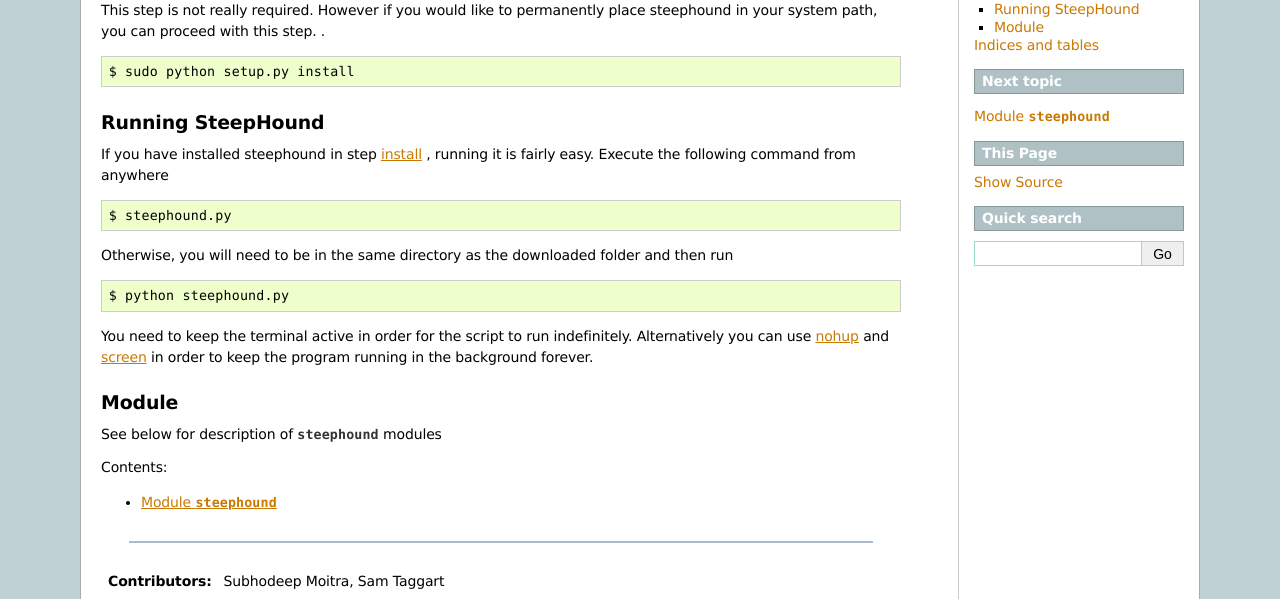
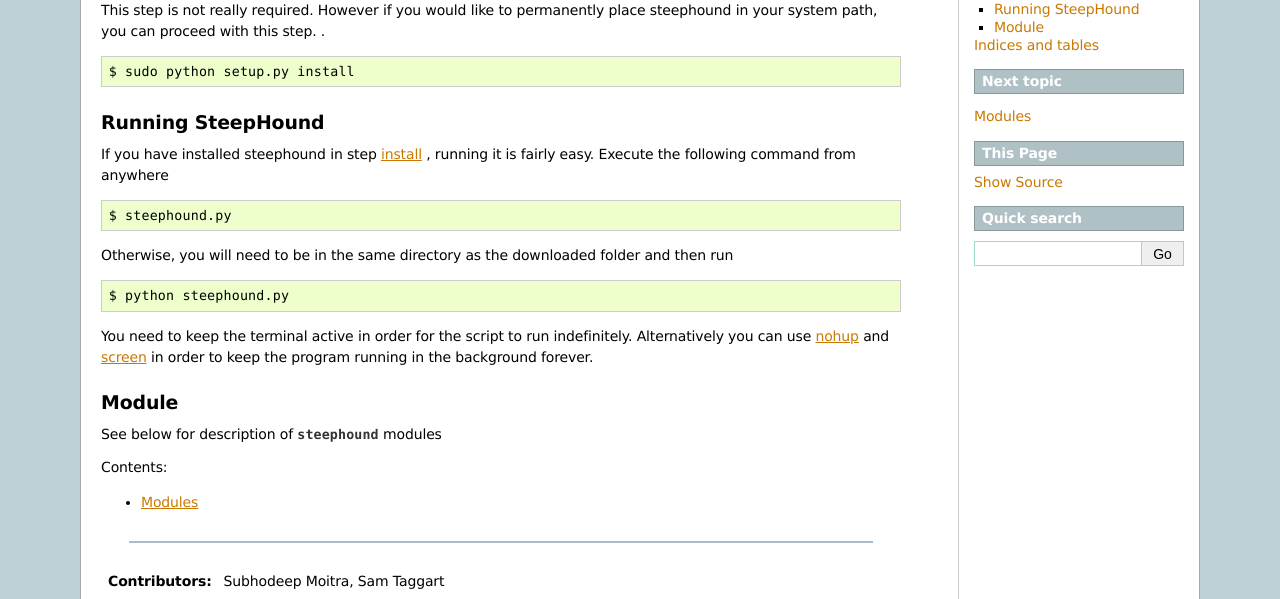
Before and after one commit to shihyu/steephound, a Sphinx documentation site: the page built from docs/index.rst, in a window 1280 px wide. Shown: the part 393-992 px from the top of the page. Built offline with Sphinx 7.4.7, drawn with Linux system fonts in a browser that asks for light colours; formulas are drawn with MathJax 3.

Commit message:
Changed Authors and fixed modules doc

```diff
--- a/docs/modules.rst
+++ b/docs/modules.rst
@@ -1,5 +1,5 @@
-Module :mod:`steephound`
-----------------------
+Modules
+------------------------
 
 .. automodule:: steephound
 	:members:
--- a/steephound.py
+++ b/steephound.py
@@ -3,7 +3,7 @@
 """
 Tracks steep and cheap and launches window on discovering a deal that you are interested in.
 
-:author: Subhodeep Moitra(smoitra@cs.cmu.edu)
+:author: Subhodeep Moitra(smoitra@cs.cmu.edu), Sam Taggart
 :license: BSD
 :platform: Unix, Windows
 
```
